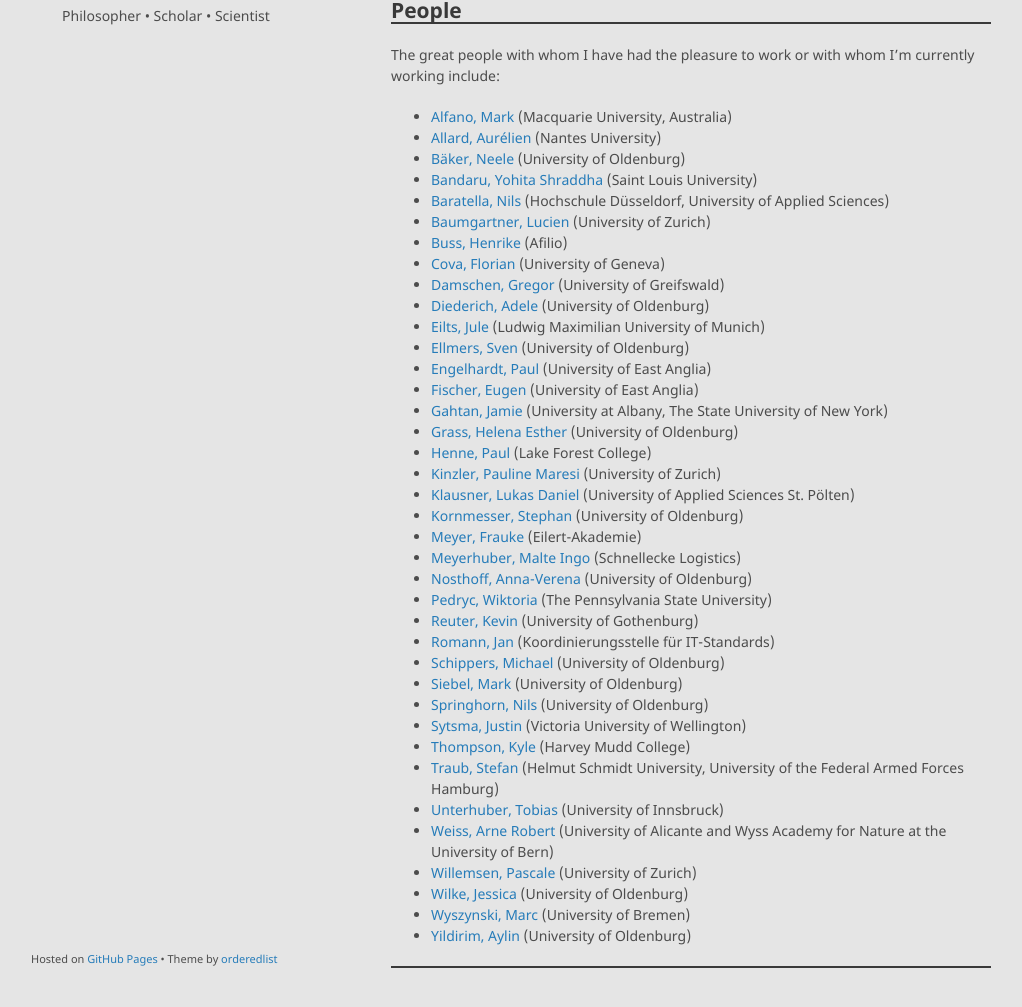
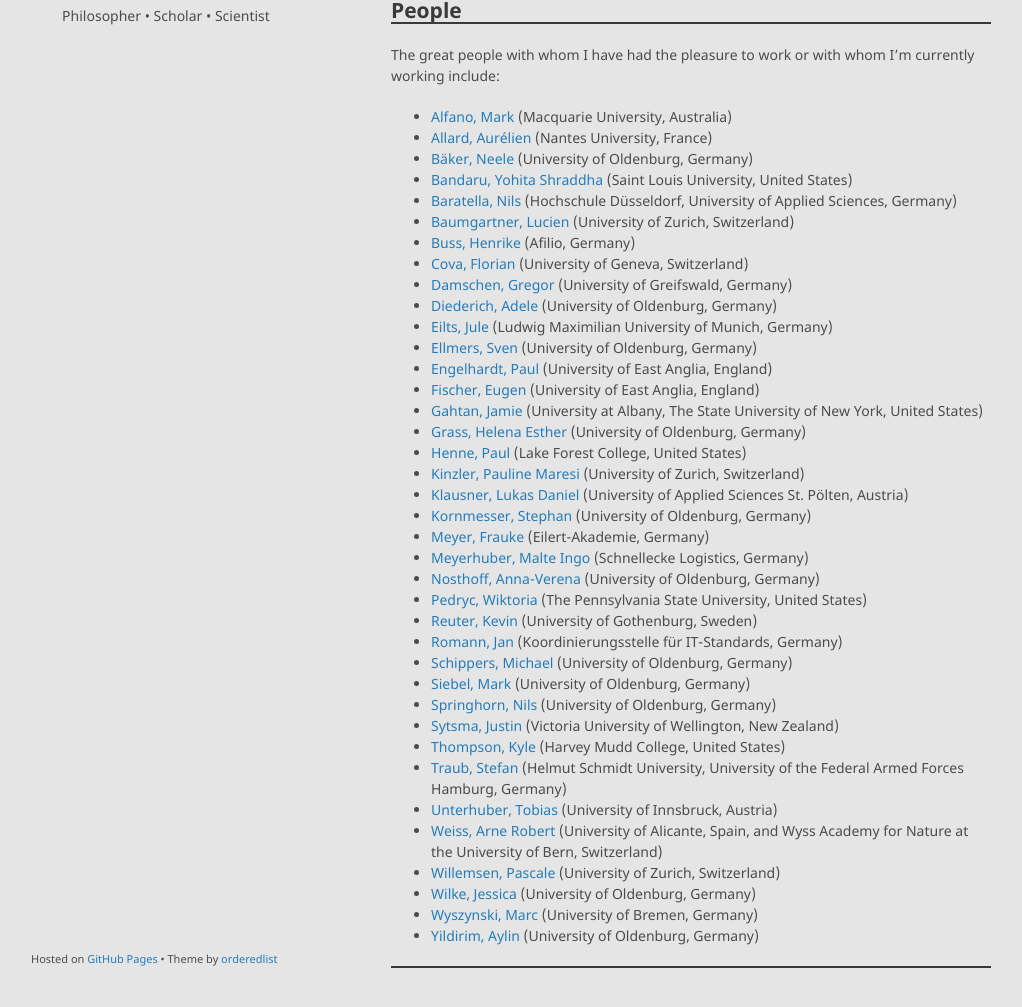
Before and after one commit to alephmembeth/alephmembeth.github.io, a Jekyll site: the page built from collaborators.md, in a window 1280 px wide and 1400 px high, scrolled down 108 px. Shown: the part 362-1369 px from the top of the window, without its empty margins (129-1151 px from the left). Built offline with Jekyll 4.4.1, drawn with Linux system fonts in a browser that asks for light colours; our own code applies the rules of GitHub Pages for plain Markdown files.

Commit message:
Update collaborators.md

```diff
--- a/collaborators.md
+++ b/collaborators.md
@@ -13,42 +13,42 @@
 The great people with whom I have had the pleasure to work or with whom I’m currently working include:
 
 + [Alfano, Mark](https://researchers.mq.edu.au/en/persons/mark-alfano) (Macquarie University, Australia)
-+ [Allard, Aurélien](https://aurelienallard.netlify.app/) (Nantes University)
-+ [Bäker, Neele](https://uol.de/sonderpaedagogik/psychologie/dr-neele-baeker-geb-schipper) (University of Oldenburg)
-+ [Bandaru, Yohita Shraddha](https://scholar.google.com/citations?user=xFAG3JcAAAAJ&hl=en) (Saint Louis University)
-+ [Baratella, Nils](https://soz-kult.hs-duesseldorf.de/personen/baratella) (Hochschule Düsseldorf, University of Applied Sciences)
-+ [Baumgartner, Lucien](https://www.dsi.uzh.ch/en/people/phd-students/phds_2021-2023/lbaumgartner.html) (University of Zurich)
-+ [Buss, Henrike](https://www.linkedin.com/in/henrike-buss-347944264/) (Afilio)
-+ [Cova, Florian](https://www.unige.ch/cisa/center/members/cova-florian/) (University of Geneva)
-+ [Damschen, Gregor](https://philosophie.uni-greifswald.de/praktische-philosophie/dr-gregor-damschen/) (University of Greifswald)
-+ [Diederich, Adele](https://www.researchgate.net/profile/Adele-Diederich/) (University of Oldenburg)
-+ [Eilts, Jule](https://www.psy.lmu.de/epp/personen/wiss_ma/jule_eilts/index.html) (Ludwig Maximilian University of Munich)
-+ [Ellmers, Sven](https://uol.de/philosophie/dr-sven-ellmers) (University of Oldenburg)
-+ [Engelhardt, Paul](https://research-portal.uea.ac.uk/en/persons/paul-engelhardt) (University of East Anglia)
-+ [Fischer, Eugen](https://research-portal.uea.ac.uk/en/persons/eugen-fischer) (University of East Anglia)
-+ [Gahtan, Jamie](https://scholar.google.com/citations?user=VBMKHNYAAAAJ&hl=en) (University at Albany, The State University of New York)
-+ [Grass, Helena Esther](https://uol.de/philosophie/helena-grass) (University of Oldenburg)
-+ [Henne, Paul](https://www.lakeforest.edu/academics/faculty/phenne) (Lake Forest College)
-+ [Kinzler, Pauline Maresi](https://www.philosophie.uzh.ch/de/seminar/people/research/snf_willemsen/kinzler.html) (University of Zurich)
-+ [Klausner, Lukas Daniel](https://www.fhstp.ac.at/de/uber-uns/mitarbeiter-innen-a-z/klausner-lukas) (University of Applied Sciences St. Pölten)
-+ [Kornmesser, Stephan](https://uol.de/stephan-kornmesser) (University of Oldenburg)
-+ [Meyer, Frauke](https://www.linkedin.com/in/frauke-meyer-ph-d-7a07b6154/) (Eilert-Akademie)
-+ [Meyerhuber, Malte Ingo](https://www.linkedin.com/in/malte-meyerhuber-324a4611a/) (Schnellecke Logistics)
-+ [Nosthoff, Anna-Verena](https://uol.de/philosophie/mitarbeiterinnen/prof-dr-anna-verena-nosthoff) (University of Oldenburg)
-+ [Pedryc, Wiktoria](https://psych.la.psu.edu/people/wiktoria-m-pedryc/) (The Pennsylvania State University)
-+ [Reuter, Kevin](http://www.kevinreuter.com/) (University of Gothenburg)
-+ [Romann, Jan](https://github.com/JKRhb) (Koordinierungsstelle für IT-Standards)
-+ [Schippers, Michael](https://uol.de/philosophie/ehemalige/dr-michael-schippers) (University of Oldenburg)
-+ [Siebel, Mark](https://uol.de/philosophie/prof-dr-mark-siebel) (University of Oldenburg)
-+ [Springhorn, Nils](https://uol.de/philosophie/ehemalige/nils-springhorn) (University of Oldenburg)
-+ [Sytsma, Justin](https://people.wgtn.ac.nz/justin.sytsma) (Victoria University of Wellington)
-+ [Thompson, Kyle](https://philpeople.org/profiles/kyle-thompson) (Harvey Mudd College)
-+ [Traub, Stefan](https://www.hsu-hh.de/be/) (Helmut Schmidt University, University of the Federal Armed Forces Hamburg)
-+ [Unterhuber, Tobias](https://www.uibk.ac.at/de/germanistik/institut/personen/tobias_unterhuber/) (University of Innsbruck)
-+ [Weiss, Arne Robert](https://cvnet.cpd.ua.es/curriculum-breve/en/weiss-arne-robert/549868) (University of Alicante and Wyss Academy for Nature at the University of Bern)
-+ [Willemsen, Pascale](https://www.philosophie.uzh.ch/de/seminar/people/research/snf_willemsen/willemsen.html) (University of Zurich)
-+ [Wilke, Jessica](https://uol.de/sonderpaedagogik/psychologie/dr-jessica-wilke-geb-schuetz) (University of Oldenburg)
-+ [Wyszynski, Marc](https://www.uni-bremen.de/universitaet/campus/mitarbeiterinnenverzeichnis/person/187022/Wyszynski) (University of Bremen)
-+ [Yildirim, Aylin](https://uol.de/philosophie/mitarbeiterinnen/aylin-yildirim) (University of Oldenburg)
++ [Allard, Aurélien](https://aurelienallard.netlify.app/) (Nantes University, France)
++ [Bäker, Neele](https://uol.de/sonderpaedagogik/psychologie/dr-neele-baeker-geb-schipper) (University of Oldenburg, Germany)
++ [Bandaru, Yohita Shraddha](https://scholar.google.com/citations?user=xFAG3JcAAAAJ&hl=en) (Saint Louis University, United States)
++ [Baratella, Nils](https://soz-kult.hs-duesseldorf.de/personen/baratella) (Hochschule Düsseldorf, University of Applied Sciences, Germany)
++ [Baumgartner, Lucien](https://www.dsi.uzh.ch/en/people/phd-students/phds_2021-2023/lbaumgartner.html) (University of Zurich, Switzerland)
++ [Buss, Henrike](https://www.linkedin.com/in/henrike-buss-347944264/) (Afilio, Germany)
++ [Cova, Florian](https://www.unige.ch/cisa/center/members/cova-florian/) (University of Geneva, Switzerland)
++ [Damschen, Gregor](https://philosophie.uni-greifswald.de/praktische-philosophie/dr-gregor-damschen/) (University of Greifswald, Germany)
++ [Diederich, Adele](https://www.researchgate.net/profile/Adele-Diederich/) (University of Oldenburg, Germany)
++ [Eilts, Jule](https://www.psy.lmu.de/epp/personen/wiss_ma/jule_eilts/index.html) (Ludwig Maximilian University of Munich, Germany)
++ [Ellmers, Sven](https://uol.de/philosophie/dr-sven-ellmers) (University of Oldenburg, Germany)
++ [Engelhardt, Paul](https://research-portal.uea.ac.uk/en/persons/paul-engelhardt) (University of East Anglia, England)
++ [Fischer, Eugen](https://research-portal.uea.ac.uk/en/persons/eugen-fischer) (University of East Anglia, England)
++ [Gahtan, Jamie](https://scholar.google.com/citations?user=VBMKHNYAAAAJ&hl=en) (University at Albany, The State University of New York, United States)
++ [Grass, Helena Esther](https://uol.de/philosophie/helena-grass) (University of Oldenburg, Germany)
++ [Henne, Paul](https://www.lakeforest.edu/academics/faculty/phenne) (Lake Forest College, United States)
++ [Kinzler, Pauline Maresi](https://www.philosophie.uzh.ch/de/seminar/people/research/snf_willemsen/kinzler.html) (University of Zurich, Switzerland)
++ [Klausner, Lukas Daniel](https://www.fhstp.ac.at/de/uber-uns/mitarbeiter-innen-a-z/klausner-lukas) (University of Applied Sciences St. Pölten, Austria)
++ [Kornmesser, Stephan](https://uol.de/stephan-kornmesser) (University of Oldenburg, Germany)
++ [Meyer, Frauke](https://www.linkedin.com/in/frauke-meyer-ph-d-7a07b6154/) (Eilert-Akademie, Germany)
++ [Meyerhuber, Malte Ingo](https://www.linkedin.com/in/malte-meyerhuber-324a4611a/) (Schnellecke Logistics, Germany)
++ [Nosthoff, Anna-Verena](https://uol.de/philosophie/mitarbeiterinnen/prof-dr-anna-verena-nosthoff) (University of Oldenburg, Germany)
++ [Pedryc, Wiktoria](https://psych.la.psu.edu/people/wiktoria-m-pedryc/) (The Pennsylvania State University, United States)
++ [Reuter, Kevin](http://www.kevinreuter.com/) (University of Gothenburg, Sweden)
++ [Romann, Jan](https://github.com/JKRhb) (Koordinierungsstelle für IT-Standards, Germany)
++ [Schippers, Michael](https://uol.de/philosophie/ehemalige/dr-michael-schippers) (University of Oldenburg, Germany)
++ [Siebel, Mark](https://uol.de/philosophie/prof-dr-mark-siebel) (University of Oldenburg, Germany)
++ [Springhorn, Nils](https://uol.de/philosophie/ehemalige/nils-springhorn) (University of Oldenburg, Germany)
++ [Sytsma, Justin](https://people.wgtn.ac.nz/justin.sytsma) (Victoria University of Wellington, New Zealand)
++ [Thompson, Kyle](https://philpeople.org/profiles/kyle-thompson) (Harvey Mudd College, United States)
++ [Traub, Stefan](https://www.hsu-hh.de/be/) (Helmut Schmidt University, University of the Federal Armed Forces Hamburg, Germany)
++ [Unterhuber, Tobias](https://www.uibk.ac.at/de/germanistik/institut/personen/tobias_unterhuber/) (University of Innsbruck, Austria)
++ [Weiss, Arne Robert](https://cvnet.cpd.ua.es/curriculum-breve/en/weiss-arne-robert/549868) (University of Alicante, Spain, and Wyss Academy for Nature at the University of Bern, Switzerland)
++ [Willemsen, Pascale](https://www.philosophie.uzh.ch/de/seminar/people/research/snf_willemsen/willemsen.html) (University of Zurich, Switzerland)
++ [Wilke, Jessica](https://uol.de/sonderpaedagogik/psychologie/dr-jessica-wilke-geb-schuetz) (University of Oldenburg, Germany)
++ [Wyszynski, Marc](https://www.uni-bremen.de/universitaet/campus/mitarbeiterinnenverzeichnis/person/187022/Wyszynski) (University of Bremen, Germany)
++ [Yildirim, Aylin](https://uol.de/philosophie/mitarbeiterinnen/aylin-yildirim) (University of Oldenburg, Germany)
 
 ***
```
